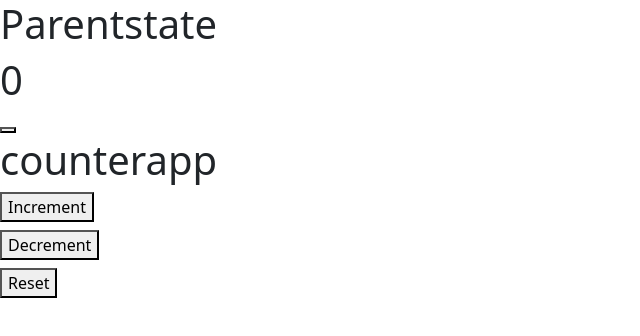
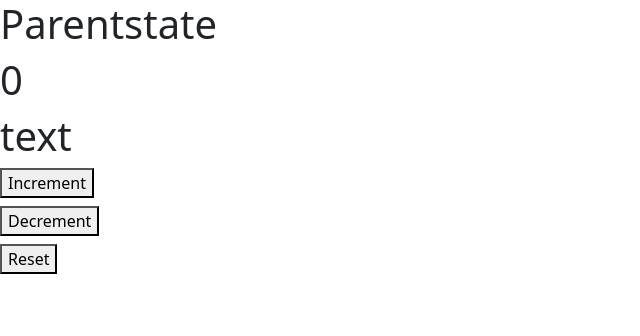
Before and after one commit to sainath-07/reactClasses, a React (Create React App) app: page / in a window 1280 px wide. Shown: the top 336 px of the page, without its empty margins (0-640 px from the left). Built offline with nearby package versions, Linux system fonts and the light colour scheme.

Commit message:
17-05-2024

```diff
--- a/src/17-05-2024/state Lifting/ChildState.jsx
+++ b/src/17-05-2024/state Lifting/ChildState.jsx
@@ -1,13 +1,26 @@
 
-const ChildState=({children,press,text})=>{
+const ChildState=({children,press})=>{
 
     return(
         <>
         <button onClick={press}>{children}</button>
-       <h1>{text}</h1>
+       {/* <h1>{text}</h1> */}
+       {/* {
+        text && <h2>{text}</h2>
+       } */}
+       <Text/>
         </>
     )
 
 }
 
+ export const Text=({text})=>{
+    return(
+        <>
+         <h1>{text}</h1>
+        </>
+    )
+}
+
+
 export default ChildState
--- a/src/17-05-2024/state Lifting/ParentState.jsx
+++ b/src/17-05-2024/state Lifting/ParentState.jsx
@@ -1,5 +1,5 @@
 import { useState } from "react"
-import ChildState from "./ChildState"
+import ChildState, { Text } from "./ChildState"
 
 const ParentState=()=>{
 
@@ -25,7 +25,7 @@ const ParentState=()=>{
         <>
         <h1>Parentstate</h1>
         <h1>{count}</h1>
-        <ChildState text={"counterapp"}/>
+        <Text text={"text "}/>
         <ChildState press={()=>handlecount("INCREMENT")}>Increment</ChildState>
         <ChildState press={()=>handlecount("DECREMENT")}>Decrement</ChildState>
         <ChildState press={()=>handlecount("RESET")}>Reset</ChildState>
```
